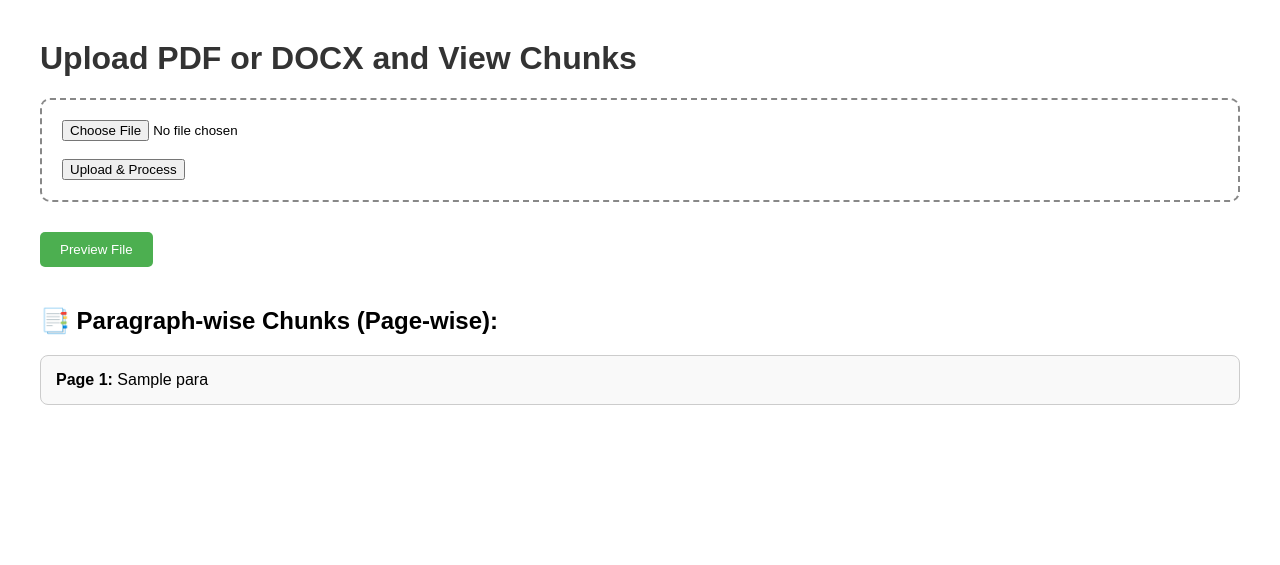
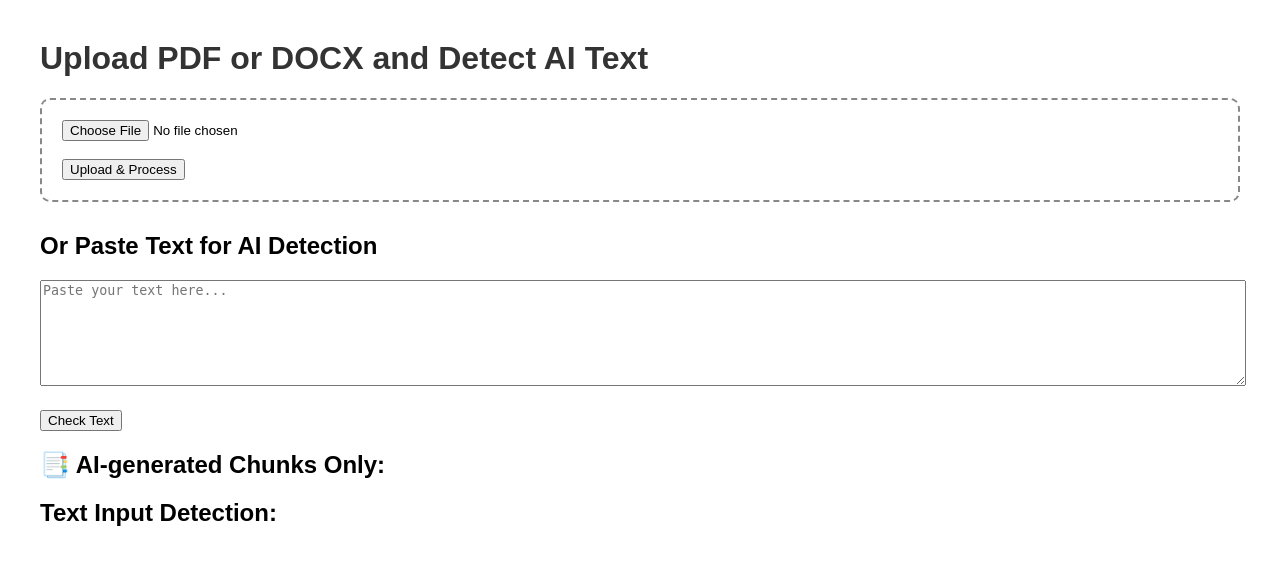
Before and after one commit to no-usefun/AI_plagarism_Checker, a Flask app: template templates/upload.html in a window 1280 px wide. Shown: the top 565 px of the page. Run offline with Flask 3, Linux system fonts and the light colour scheme; the template is opened without the code that fills it: most values are stand-ins (such as "Sample title", 1, 10 or a date in 2020); parts of the project's set-up code (start-up, migrations or seed data) failed here and were passed over; some libraries are stand-ins or nearby versions.

Commit message:
Collaborated work

```diff
--- a/routes.py
+++ b/routes.py
@@ -1,38 +1,68 @@
 from flask import Blueprint, request, render_template, send_from_directory, current_app
-from utils import extract_text_pdf, extract_text_docx, smart_chunk_paragraphs_by_page
+from werkzeug.utils import secure_filename
+from utils import (
+    extract_text_pdf,
+    extract_text_docx,
+    smart_chunk_paragraphs_by_page,
+    detect_ai_text
+)
+import os
 
 main_routes = Blueprint('main', __name__, template_folder='templates')
 
+ALLOWED_EXTENSIONS = {"pdf", "docx"}
+
+
+def allowed_file(filename):
+    return "." in filename and filename.rsplit(".", 1)[1].lower() in ALLOWED_EXTENSIONS
+
+
 @main_routes.route("/", methods=["GET", "POST"])
 def upload_file():
-    chunks, filetype, filename = [], None, None
+    chunks, filetype, filename, detections, text_detections = [], None, None, [], []
 
     if request.method == "POST":
-        file = request.files["file"]
-        filename = file.filename
-        filepath = f"{current_app.config['UPLOAD_FOLDER']}/{filename}"
-        file.save(filepath)
 
-        if filename.lower().endswith(".pdf"):
-            pages = extract_text_pdf(filepath)
-            filetype = "pdf"
-            chunks = smart_chunk_paragraphs_by_page(pages)
+        if "file" in request.files and request.files["file"].filename != "":
+            file = request.files["file"]
 
-        elif filename.lower().endswith(".docx"):
-            pages = extract_text_docx(filepath)
-            filetype = "docx"
-            chunks = smart_chunk_paragraphs_by_page(pages)
+            if not allowed_file(file.filename):
+                return render_template("upload.html", chunks=[(0, "❌ Unsupported file format.")])
 
-        else:
-            chunks = [(0, "❌ Unsupported file format. Please upload PDF or DOCX.")]
-            return render_template("upload.html", chunks=chunks, filetype=None, filename=None)
+            filename = secure_filename(file.filename)
+            filepath = os.path.join(current_app.config['UPLOAD_FOLDER'], filename)
+            file.save(filepath)
+
+            if filename.lower().endswith(".pdf"):
+                pages = extract_text_pdf(filepath)
+                filetype = "pdf"
+                chunks = smart_chunk_paragraphs_by_page(pages)
+
+            elif filename.lower().endswith(".docx"):
+                pages = extract_text_docx(filepath)
+                filetype = "docx"
+                chunks = smart_chunk_paragraphs_by_page(pages)
+
+            texts = [chunk for _, chunk in chunks]
+            detections = detect_ai_text(texts)
+
+
+        elif "input_text" in request.form:
+            user_text = request.form.get("input_text", "").strip()
+            if user_text:
+                text_detections = detect_ai_text([user_text])
 
     return render_template(
-        "upload.html",
-        chunks=chunks,
-        filetype=filetype,
-        filename=filename
-    )
+    "upload.html",
+    chunks=chunks,
+    detections=detections,
+    text_detections=text_detections,
+    filetype=filetype,
+    filename=filename,
+    zipped_data=zip(chunks, detections)
+)
+
+
 
 @main_routes.route("/uploads/<filename>")
 def uploaded_file(filename):
--- a/templates/upload.html
+++ b/templates/upload.html
@@ -1,17 +1,17 @@
 <!doctype html>
 <html>
 <head>
-    <title>File Chunker</title>
+    <title>AI File Chunker & Detector</title>
     <script src="https://cdnjs.cloudflare.com/ajax/libs/mammoth/1.4.13/mammoth.browser.min.js"></script>
     <style>
         body { font-family: Arial, sans-serif; margin: 40px; }
         h1 { color: #333; }
         .chunk {
-            background: #f9f9f9;
-            border: 1px solid #ccc;
+            background: #ffe6e6;
+            border: 1px solid #ff4d4d;
             border-radius: 8px;
             padding: 15px;
-            margin-bottom: 20px;
+            margin-bottom: 10px;
             white-space: pre-wrap;
         }
         .upload-box { padding: 20px; border: 2px dashed #888; border-radius: 10px; margin-bottom: 30px; }
@@ -21,25 +21,54 @@
         .preview-box { margin-bottom: 40px; display: none; }
         .btn { padding: 10px 20px; border-radius: 5px; cursor: pointer; margin-bottom: 20px; }
         .btn-preview { background-color: #4CAF50; color: white; border: none; }
+        textarea { width: 100%; min-height: 100px; margin-bottom: 20px; }
     </style>
 </head>
 <body>
-    <h1>Upload PDF or DOCX and View Chunks</h1>
+    <h1>Upload PDF or DOCX and Detect AI Text</h1>
     <div class="upload-box">
         <form method="post" enctype="multipart/form-data">
-            <input type="file" name="file" required><br><br>
+            <input type="file" name="file"><br><br>
             <input type="submit" value="Upload & Process">
         </form>
     </div>
 
+    <h2>Or Paste Text for AI Detection</h2>
+    <form method="POST">
+        <textarea name="input_text" placeholder="Paste your text here..."></textarea><br>
+        <input type="submit" value="Check Text">
+    </form>
+
+    {% if filename %}
+        <button class="btn btn-preview" onclick="loadPreview()">Preview File</button>
+        <div id="file-preview" class="preview-box"></div>
+    {% endif %}
+
     {% if chunks %}
-        <button class="btn btn-preview" onclick="loadPreview()">Preview File</button>
+        <h2>📑 AI-generated Chunks Only:</h2>
+        {% for (page_num, para), detect in zipped_data %}
+            {% if detect.prediction == 'AI-generated' %}
+                <div class="chunk">
+                    <strong>Page {{ page_num }}:</strong> {{ para }}
+                    <br>
+                    <strong>Prediction:</strong> {{ detect.prediction }} |
+                    <strong>Probability AI:</strong> {{ detect.probability_AI }}
+                </div>
+            {% endif %}
+        {% endfor %}
+    {% endif %}
 
-        <div id="file-preview" class="preview-box"></div>
-
-        <h2>📑 Paragraph-wise Chunks (Page-wise):</h2>
-        {% for page_num, para in chunks %}
-            <div class="chunk"><strong>Page {{ page_num }}:</strong> {{ para }}</div>
+    {% if text_detections %}
+        <h2>Text Input Detection:</h2>
+        {% for detect in text_detections %}
+            {% if detect.prediction == 'AI-generated' %}
+                <div class="chunk">
+                    {{ detect.text_preview }}
+                    <br>
+                    <strong>Prediction:</strong> {{ detect.prediction }} |
+                    <strong>Probability AI:</strong> {{ detect.probability_AI }}
+                </div>
+            {% endif %}
         {% endfor %}
     {% endif %}
 
```
Also changed, not shown: utils.py (+53 -10 lines).
